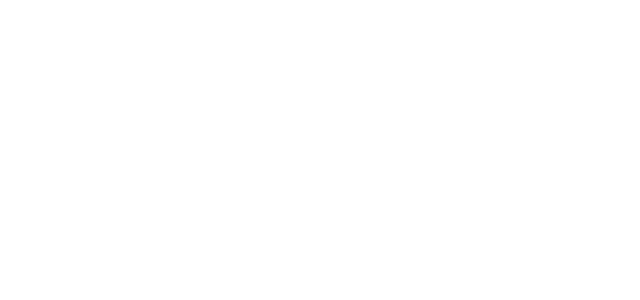
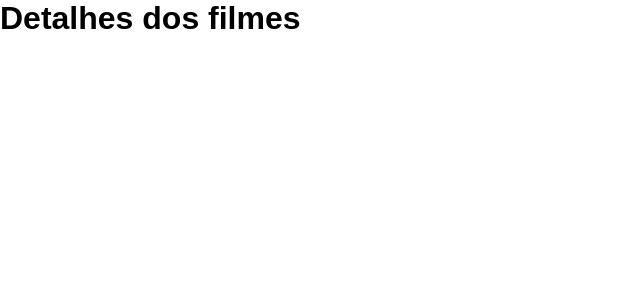
Before and after one commit to jessicaperuggia/videoteca, a JavaScript app: page /filme/1 in a window 1280 px wide. Shown: the top 300 px of the page, without its empty margins (0-640 px from the left). Built offline with nearby package versions, Linux system fonts and the light colour scheme; the HTML template or start-up script is replaced by a standard one.

Commit message:
creating routes

```diff
--- a/src/App.js
+++ b/src/App.js
@@ -1,8 +1,9 @@
+import RoutesApp from "./routes";
 
 function App() {
   return (
     <div className="App">
-
+     <RoutesApp/>
     </div>
   );
 }
--- /dev/null
+++ b/src/pages/Filme/index.js
@@ -0,0 +1,10 @@
+
+function Filme(){
+    return(
+        <div>
+            <h1>Detalhes dos filmes</h1>
+        </div>
+    )
+}
+
+export default Filme;
--- /dev/null
+++ b/src/pages/Home/index.js
@@ -0,0 +1,10 @@
+
+function Home(){
+    return(
+        <div>
+            <h1>Bem vindo a Home</h1>
+        </div>
+    )
+}
+
+export default Home;
--- /dev/null
+++ b/src/routes.js
@@ -0,0 +1,17 @@
+import { BrowserRouter, Routes, Route } from 'react-router-dom';
+
+import Home from './pages/Home';
+import Filme from './pages/Filme';
+
+function RoutesApp(){
+    return(
+      <BrowserRouter>
+        <Routes>
+          <Route path='/' element={ <Home/> }/>
+          <Route path='/filme/:id' element={ <Filme/> }/>
+        </Routes>
+      </BrowserRouter>
+    )
+}
+
+export default RoutesApp;
```
